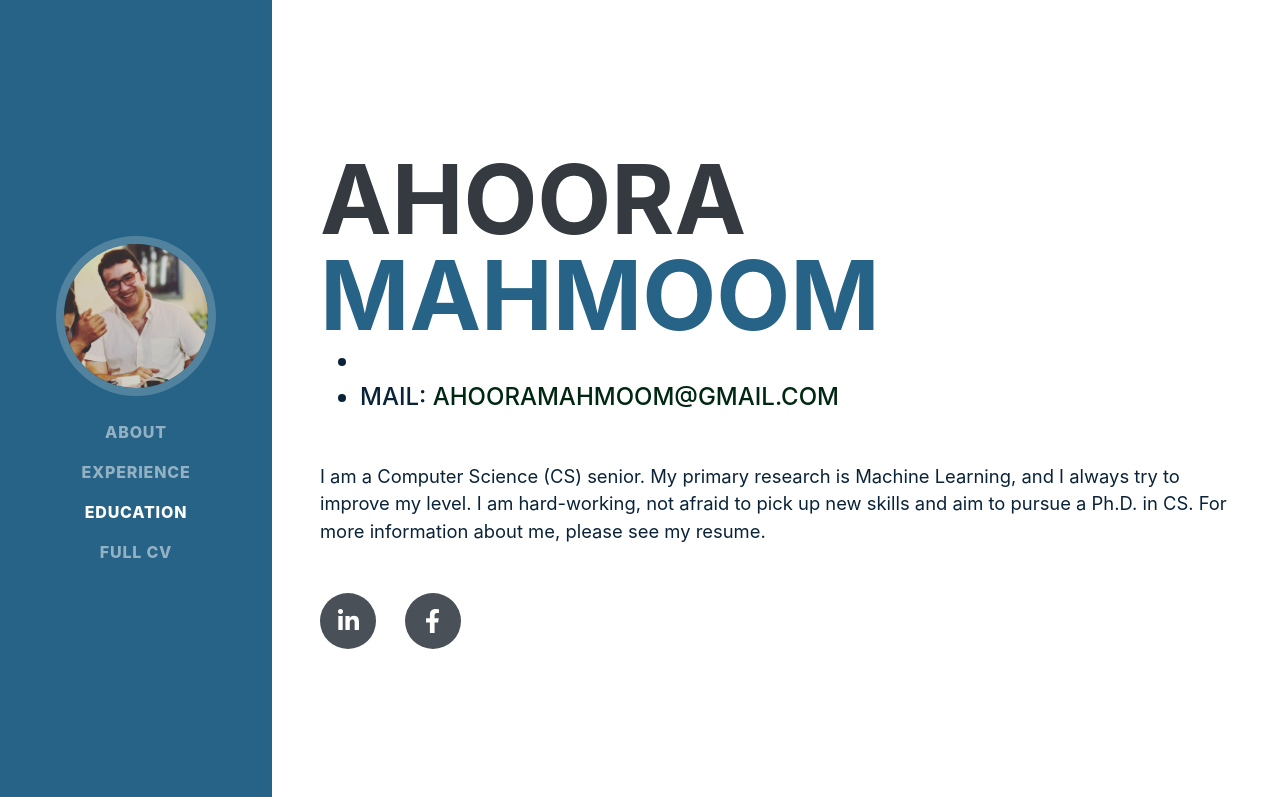
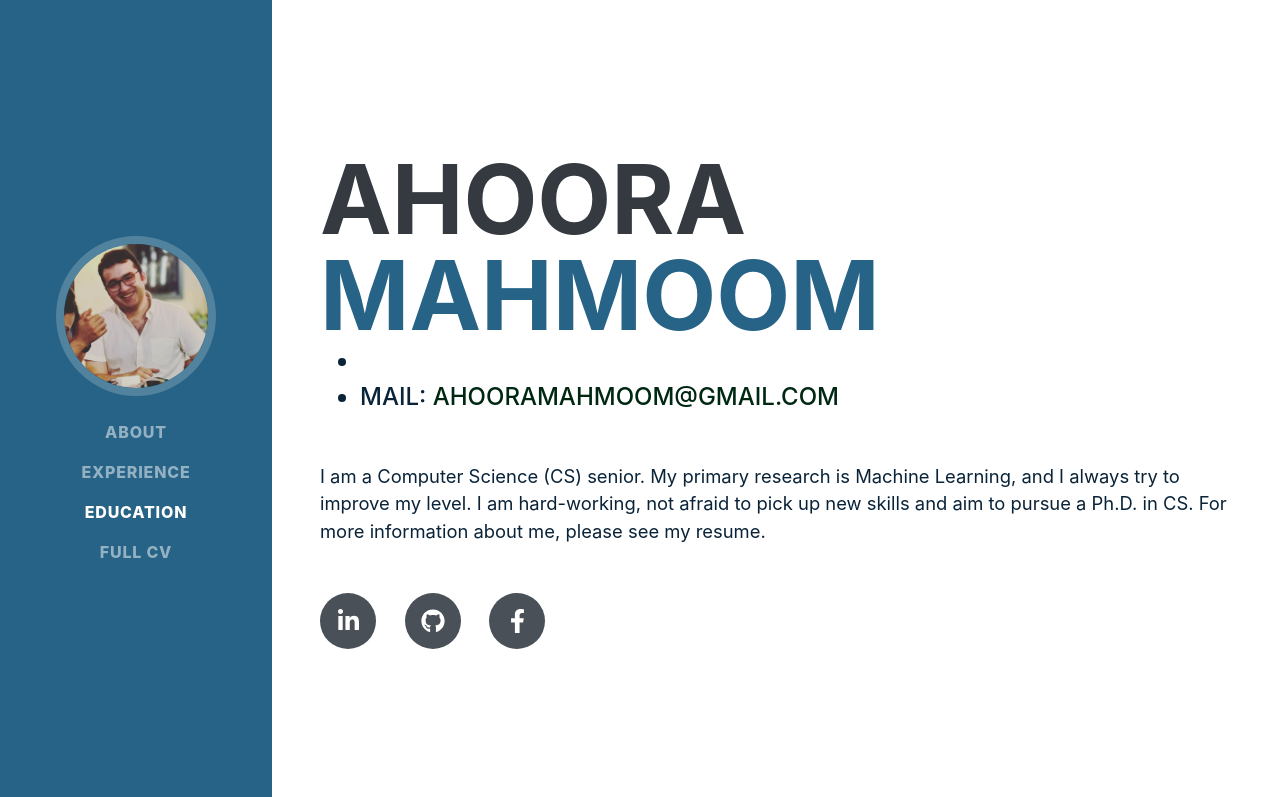
Before and after one commit to theahoora/oldtheahoora.github.io, a plain HTML site: page index.html in a window 1280 px wide. Shown: the top 797 px of the page. Drawn offline with nearby package versions, Linux system fonts and the light colour scheme; a web font is replaced by a local one.

Commit message:
Update index.html

```diff
--- a/index.html
+++ b/index.html
@@ -52,7 +52,7 @@
                     </p>
                     <div class="social-icons">
                         <a class="social-icon" href="https://www.linkedin.com/in/theahoora/"><i class="fab fa-linkedin-in"></i></a>
-                      <!--  <a class="social-icon" href="https://github.com/theahoora"><i class="fab fa-github"></i></a> -->
+                        <a class="social-icon" href="https://github.com/theahoora"><i class="fab fa-github"></i></a>
                         <!-- <a class="social-icon" href=""><i class="fab fa-twitter"></i></a>-->
                         <a class="social-icon" href="https://www.facebook.com/theAhoora/"><i class="fab fa-facebook-f"></i></a>
                     </div>
```
